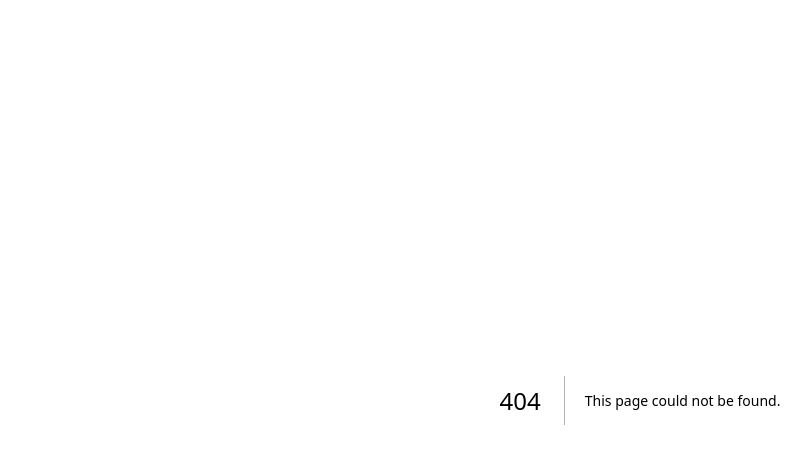
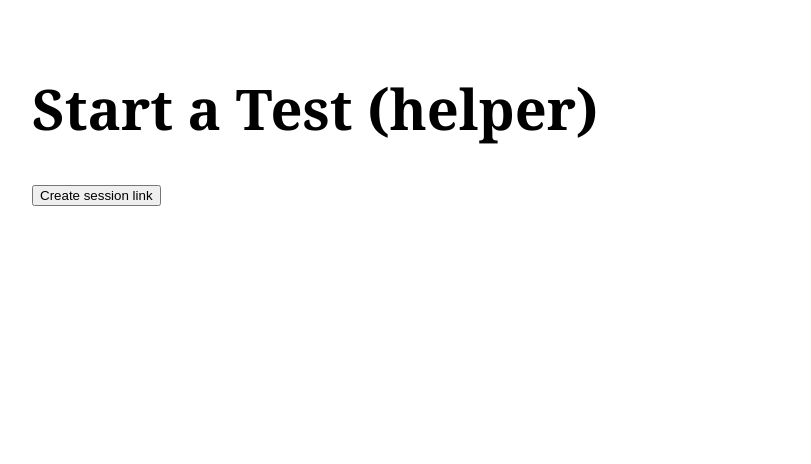
Before and after one commit to wigsbury-ui/evalent.io, a Next.js app: page /helper in a window 1280 px wide. Before the commit this address had no page. Shown: the top 464 px of the page, without its empty margins (0-811 px from the left). Built offline with nearby package versions, Linux system fonts and the light colour scheme.

Commit message:
Create page.tsx

```diff
--- /dev/null
+++ b/app/helper/page.tsx
@@ -0,0 +1,27 @@
+// app/helper/page.tsx
+'use client';
+import { useState } from 'react';
+
+function newToken() {
+  return [...crypto.getRandomValues(new Uint8Array(16))]
+    .map((b) => b.toString(16).padStart(2, '0'))
+    .join('');
+}
+
+export default function Helper() {
+  const [token, setToken] = useState('');
+  return (
+    <main style={{ padding: 24 }}>
+      <h1 style={{ fontSize: 56 }}>Start a Test (helper)</h1>
+      <button onClick={() => setToken(newToken())}>Create session link</button>
+      {token && (
+        <div style={{ marginTop: 16, fontSize: 18 }}>
+          <p><b>Token:</b> {token}</p>
+          <p>
+            <b>Open:</b> <a href={`/t/${token}`}>/t/{token}</a>
+          </p>
+        </div>
+      )}
+    </main>
+  );
+}
```
